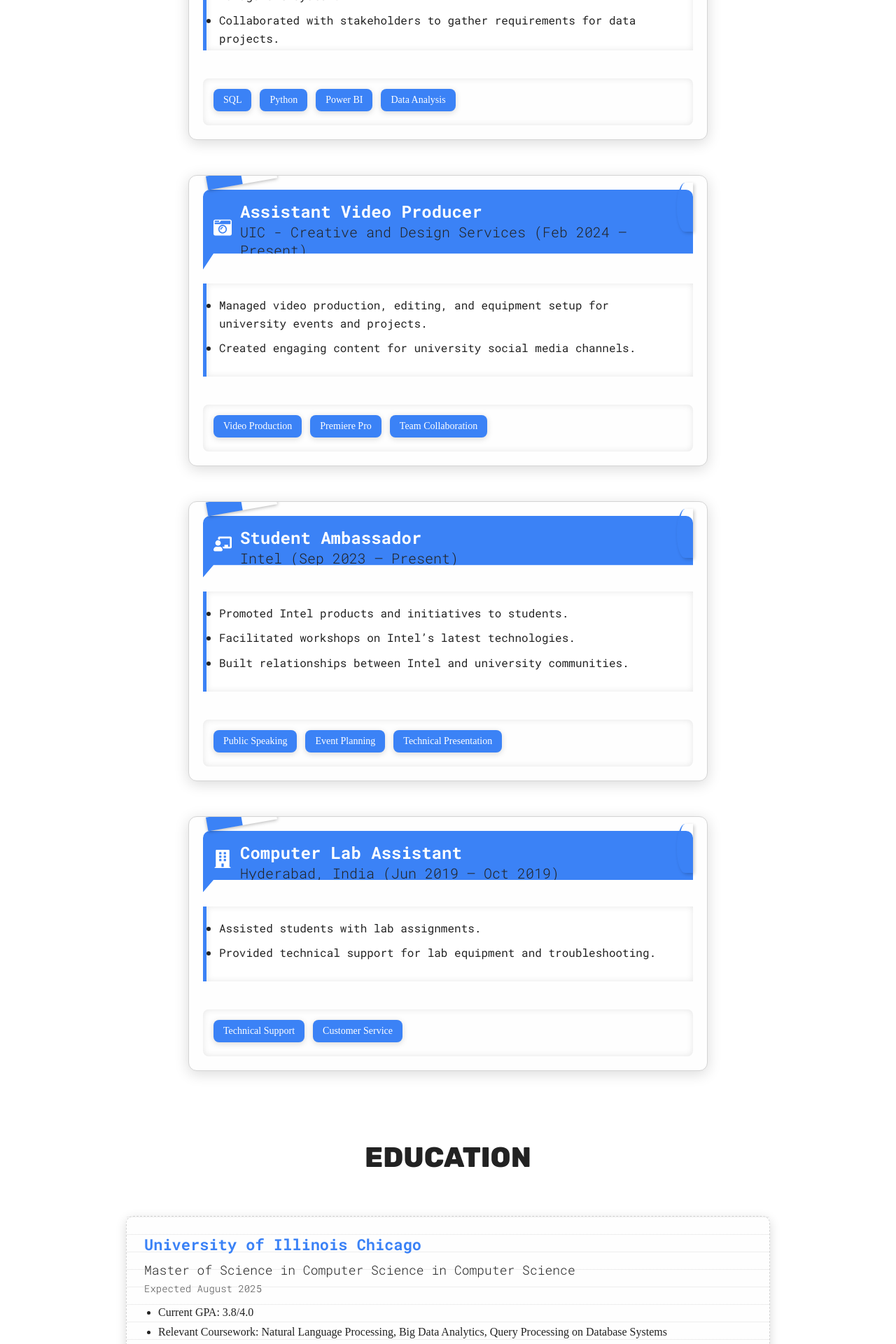
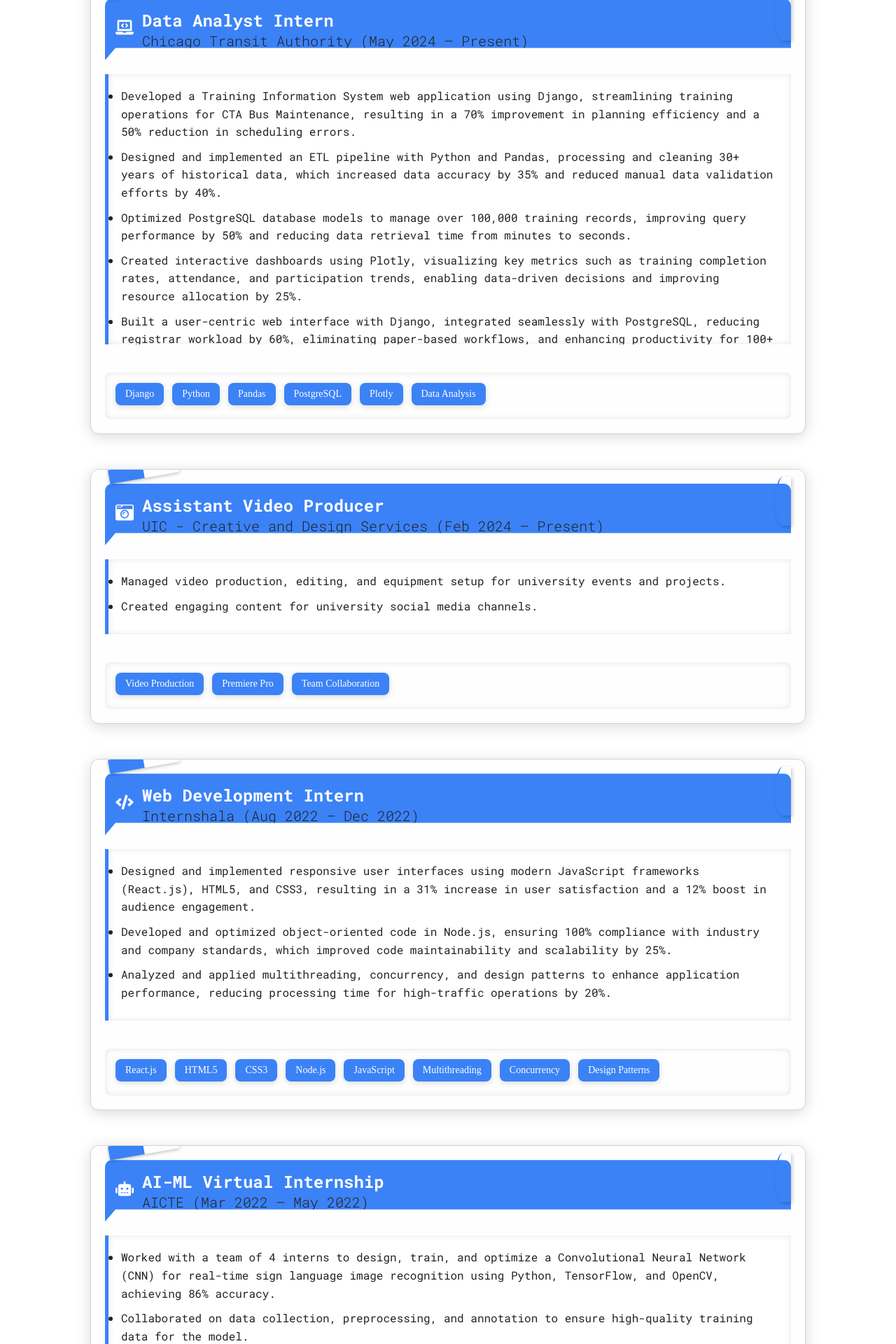
Before and after one commit to AnuprajGudisse/Anup-Raj, a React (Vite) app: page / in a window 1280 px wide. Shown: the part 880-2800 px from the top of the page at 70% size. Built offline with nearby package versions, Linux system fonts and the light colour scheme.

Commit message:
updated stylings

```diff
--- a/src/sections/Education/Education.jsx
+++ b/src/sections/Education/Education.jsx
@@ -4,7 +4,7 @@
 const educationData = [
   {
     institution: 'University of Illinois Chicago',
-    degree: 'Master of Science in Computer Science',
+    degree: 'Master of Science',
     fieldOfStudy: 'Computer Science',
     dates: 'Expected August 2025',
     details: [
@@ -16,10 +16,18 @@
     institution: 'Gokaraju Rangaraju Institute of Engineering and Technology',
     degree: 'Bachelor of Engineering',
     fieldOfStudy: 'Information Technology',
-    dates: 'June 2019 – May 2023',
+    dates: 'Oct 2020 – May 2023',
     details: [
       'GPA: 8.15/10',
-      'Achievements: Member of the college tech club, led projects in web development and AI/ML.',
+    ],
+  },
+  {
+    institution: 'Government Polytechnic Masabtank',
+    degree: 'Diploma',
+    fieldOfStudy: 'Computer Engineering',
+    dates: 'July 2017 – May 2020',
+    details: [
+      'GPA: 8.15/10',
     ],
   },
 ];
--- a/src/sections/Experience/Experience.jsx
+++ b/src/sections/Experience/Experience.jsx
@@ -1,6 +1,6 @@
 import React from 'react';
 import styles from './ExperienceStyles.module.css';
-import { FaBuilding, FaChalkboardTeacher, FaCameraRetro, FaLaptopCode } from 'react-icons/fa';
+import { FaBuilding, FaChalkboardTeacher, FaCameraRetro, FaLaptopCode, FaCode, FaRobot } from 'react-icons/fa';
 
 const experienceData = [
   {
@@ -9,11 +9,13 @@
     duration: 'May 2024 – Present',
     icon: <FaLaptopCode />,
     responsibilities: [
-      'Performed data analysis and visualization for bus maintenance operations.',
-      'Assisted in migrating the legacy registrar system to a Learning Management System.',
-      'Collaborated with stakeholders to gather requirements for data projects.',
+      'Developed a Training Information System web application using Django, streamlining training operations for CTA Bus Maintenance, resulting in a 70% improvement in planning efficiency and a 50% reduction in scheduling errors.',
+      'Designed and implemented an ETL pipeline with Python and Pandas, processing and cleaning 30+ years of historical data, which increased data accuracy by 35% and reduced manual data validation efforts by 40%.',
+      'Optimized PostgreSQL database models to manage over 100,000 training records, improving query performance by 50% and reducing data retrieval time from minutes to seconds.',
+      'Created interactive dashboards using Plotly, visualizing key metrics such as training completion rates, attendance, and participation trends, enabling data-driven decisions and improving resource allocation by 25%.',
+      'Built a user-centric web interface with Django, integrated seamlessly with PostgreSQL, reducing registrar workload by 60%, eliminating paper-based workflows, and enhancing productivity for 100+ users.'
     ],
-    skills: ['SQL', 'Python', 'Power BI', 'Data Analysis'],
+    skills: ['Django', 'Python', 'Pandas', 'PostgreSQL', 'Plotly', 'Data Analysis'],
   },
   {
     title: 'Assistant Video Producer',
@@ -26,6 +28,32 @@
     ],
     skills: ['Video Production', 'Premiere Pro', 'Team Collaboration'],
   },
+
+  {
+    title: 'Web Development Intern',
+    company: 'Internshala',
+    duration: 'Aug 2022 – Dec 2022',
+    icon: <FaCode />,
+    responsibilities: [
+      'Designed and implemented responsive user interfaces using modern JavaScript frameworks (React.js), HTML5, and CSS3, resulting in a 31% increase in user satisfaction and a 12% boost in audience engagement.',
+      'Developed and optimized object-oriented code in Node.js, ensuring 100% compliance with industry and company standards, which improved code maintainability and scalability by 25%.',
+      'Analyzed and applied multithreading, concurrency, and design patterns to enhance application performance, reducing processing time for high-traffic operations by 20%.'
+    ],
+    skills: ['React.js', 'HTML5', 'CSS3', 'Node.js', 'JavaScript', 'Multithreading', 'Concurrency', 'Design Patterns'],
+  },
+
+  {
+    title: 'AI-ML Virtual Internship',
+    company: 'AICTE',
+    duration: 'Mar 2022 – May 2022',
+    icon: <FaRobot />,
+    responsibilities: [
+      'Worked with a team of 4 interns to design, train, and optimize a Convolutional Neural Network (CNN) for real-time sign language image recognition using Python, TensorFlow, and OpenCV, achieving 86% accuracy.',
+      'Collaborated on data collection, preprocessing, and annotation to ensure high-quality training data for the model.'
+    ],
+    skills: ['Python', 'TensorFlow', 'OpenCV', 'CNN', 'Data Preprocessing', 'Team Collaboration'],
+  },
+
   {
     title: 'Student Ambassador',
     company: 'Intel',
@@ -37,17 +65,6 @@
       'Built relationships between Intel and university communities.',
     ],
     skills: ['Public Speaking', 'Event Planning', 'Technical Presentation'],
-  },
-  {
-    title: 'Computer Lab Assistant',
-    company: 'Hyderabad, India',
-    duration: 'Jun 2019 – Oct 2019',
-    icon: <FaBuilding />,
-    responsibilities: [
-      'Assisted students with lab assignments.',
-      'Provided technical support for lab equipment and troubleshooting.',
-    ],
-    skills: ['Technical Support', 'Customer Service'],
   },
 ];
 
--- a/src/sections/Experience/ExperienceStyles.module.css
+++ b/src/sections/Experience/ExperienceStyles.module.css
@@ -18,6 +18,7 @@
     --text-color: var(--text-color-dark);
     --highlight-color: var(--highlight-color-dark);
     --background-stripe: var(--background-stripe-dark);
+    --skill-color: var(--text-color-dark);
 }
 
 [data-theme='light'] {
@@ -26,6 +27,7 @@
     --text-color: var(--text-color-light);
     --highlight-color: var(--highlight-color-light);
     --background-stripe: var(--background-stripe-light);
+    --skill-color: var(--text-color-light);
 }
 
 .container {
@@ -57,8 +59,8 @@
     background: var(--card-bg);
     border-radius: 12px;
     padding: 20px;
-    width: 90%;
-    max-width: 700px;
+    width: 100%;
+    max-width: 980px;
     box-shadow: 0 4px 20px rgba(0, 0, 0, 0.15);
     position: relative;
     transition: transform 0.3s ease, box-shadow 0.3s ease;
@@ -129,7 +131,7 @@
     color: var(--text-color);
     line-height: 1.6;
     font-family: 'Roboto Mono', monospace;
-    max-height: 160px; /* Limit height for readability */
+    max-height: 350px; /* Limit height for readability */
     overflow-y: auto; /* Enable scrolling if necessary */
     position: relative;
     z-index: 1;
@@ -170,6 +172,7 @@
 
 .skill:hover {
     transform: scale(1.05);
+    color:var(--skill-color) ;
     background: darken(var(--highlight-color), 10%);
 }
 
--- a/src/sections/Hero/HeroStyles.module.css
+++ b/src/sections/Hero/HeroStyles.module.css
@@ -3,7 +3,7 @@
     flex-direction: column;
     justify-content: center;
     gap: 20px;
-    padding: 60px 0;
+    padding: 300px 0 50px 0;
     text-align: center;
 
     .hero{
--- a/src/sections/Projects/ProjectsStyles.module.css
+++ b/src/sections/Projects/ProjectsStyles.module.css
@@ -1,3 +1,15 @@
+:root {
+    --header-dark: #f39c12; /* Golden color for dark mode highlight */
+    --header-light: #0987f2;
+}
+
+[data-theme='dark'] {
+    --header-color: var(--header-dark);
+}
+
+[data-theme='light'] {
+    --header-color: var(--header-light);
+}
 .container {
     display: flex;
     flex-direction: column;
@@ -86,7 +98,7 @@
     margin: 5px 0;
     font-weight: bold;
     text-align: left;
-    color: var(--btn-color);
+    color: var(--header-color);
 }
 
 .cardContent p {
@@ -97,7 +109,7 @@
     max-height: 4.5em;
     overflow: hidden;
     text-overflow: ellipsis;
-    color: var(--text-color);
+    color: #222;
 }
 
 /* Responsive Styles */
```
